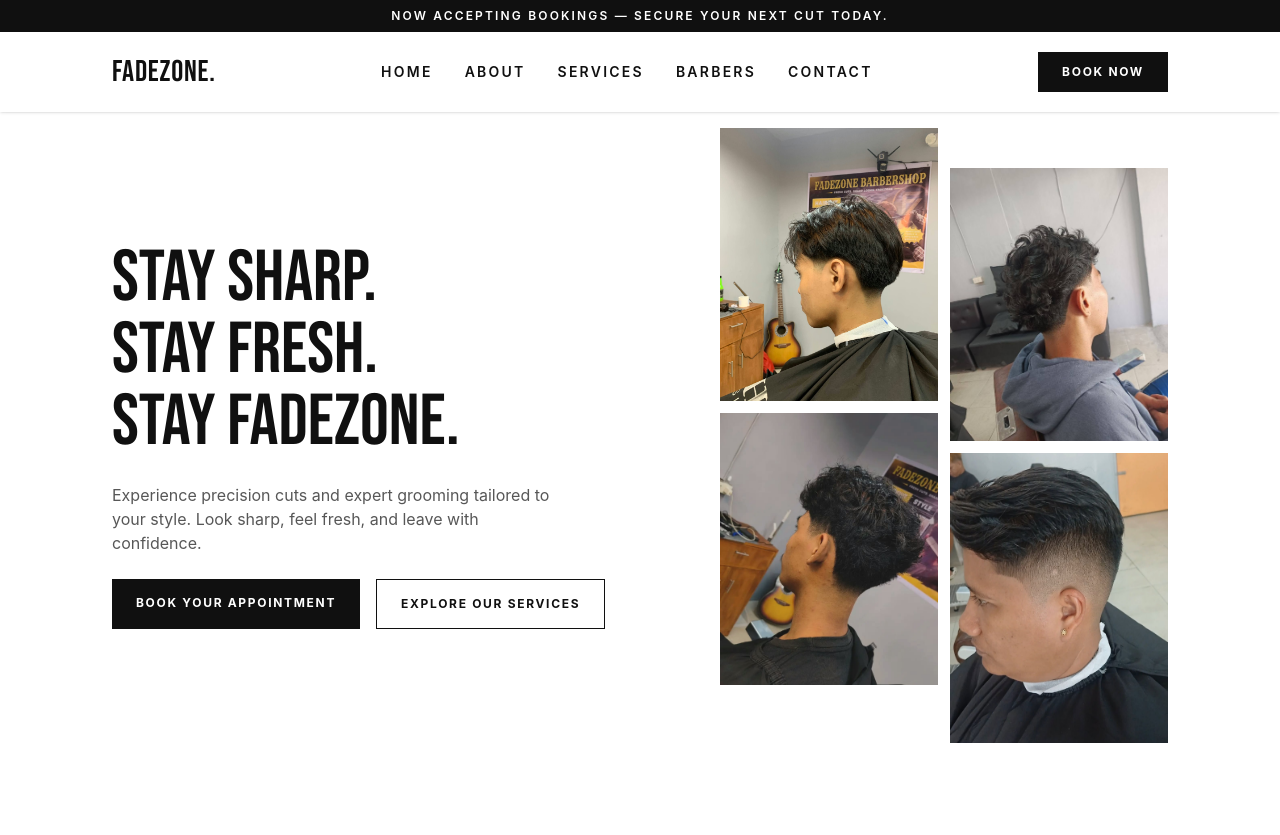
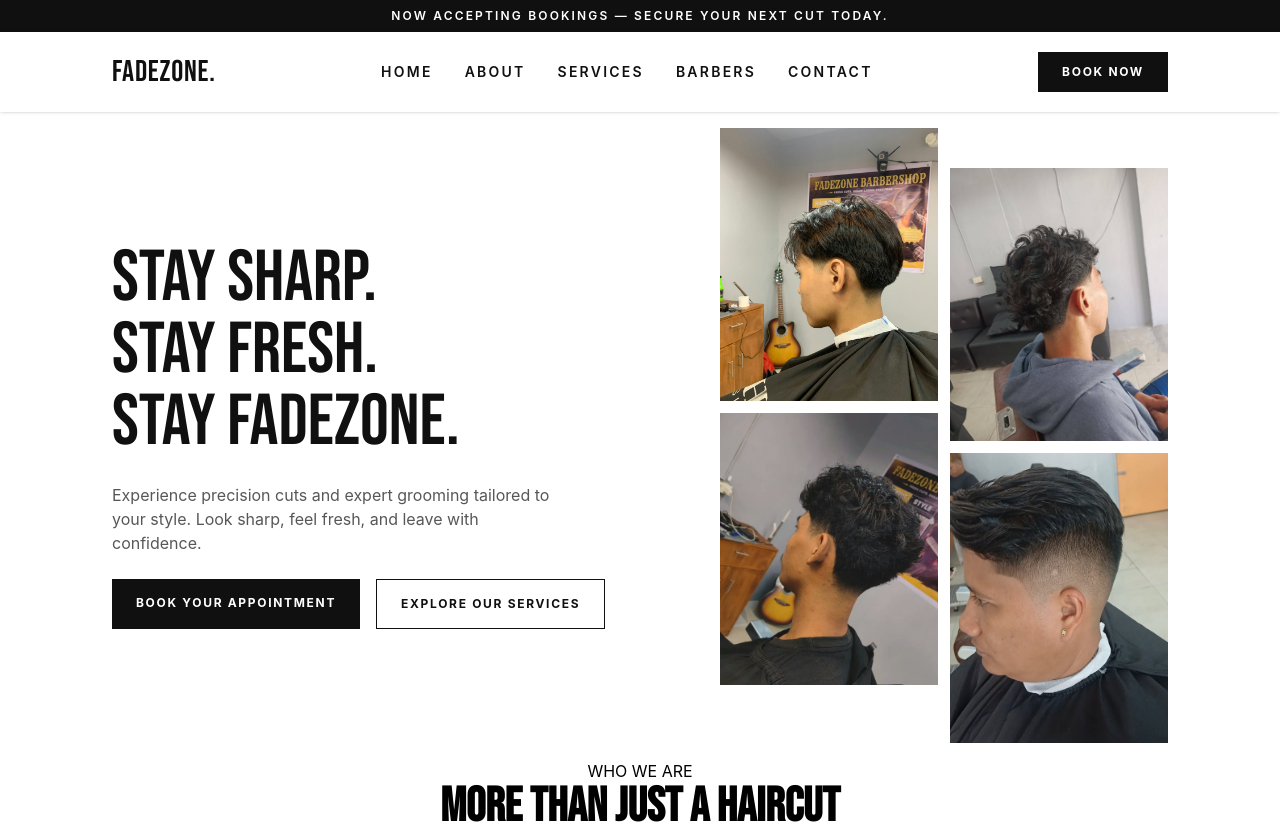
Before and after one commit to princemclein/FadeZone, a React (Vite) app: page / in a window 1280 px wide. Before the commit the page ends 800 px from the top, so only its background shows below. Built offline with nearby package versions, Linux system fonts and the light colour scheme.

Commit message:
feat: add About section heading

```diff
--- a/src/App.jsx
+++ b/src/App.jsx
@@ -1,11 +1,13 @@
 import Header from "./components/Header";
 import Hero from "./components/Hero";
+import About from "./components/About";
 
 export default function App() {
   return (
     <>
       <Header />
       <Hero />
+      <About />
     </>
   );
 }
--- a/src/components/About.jsx
+++ b/src/components/About.jsx
@@ -3,7 +3,14 @@ import Container from "./Container";
 export default function () {
   return (
     <section>
-      <Container className="flex flex-col items-center gap-6 text-center"></Container>
+      <Container className="flex flex-col items-center gap-6 text-center">
+        <div className="text-center">
+          <p className="uppercase">Who We Are</p>
+          <h1 className="uppercase font-bold font-heading text-5xl">
+            More than just a haircut
+          </h1>
+        </div>
+      </Container>
     </section>
   );
 }
```
